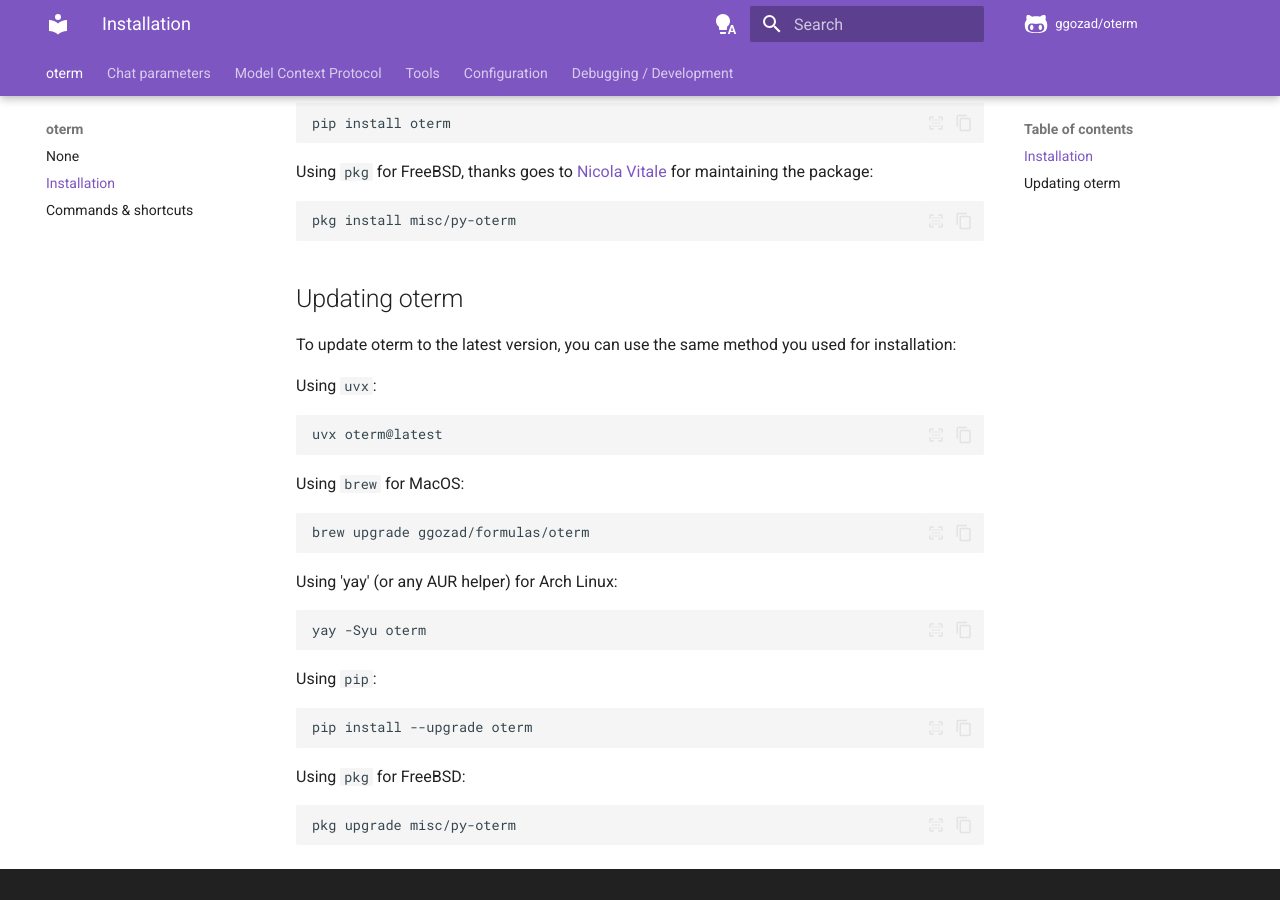
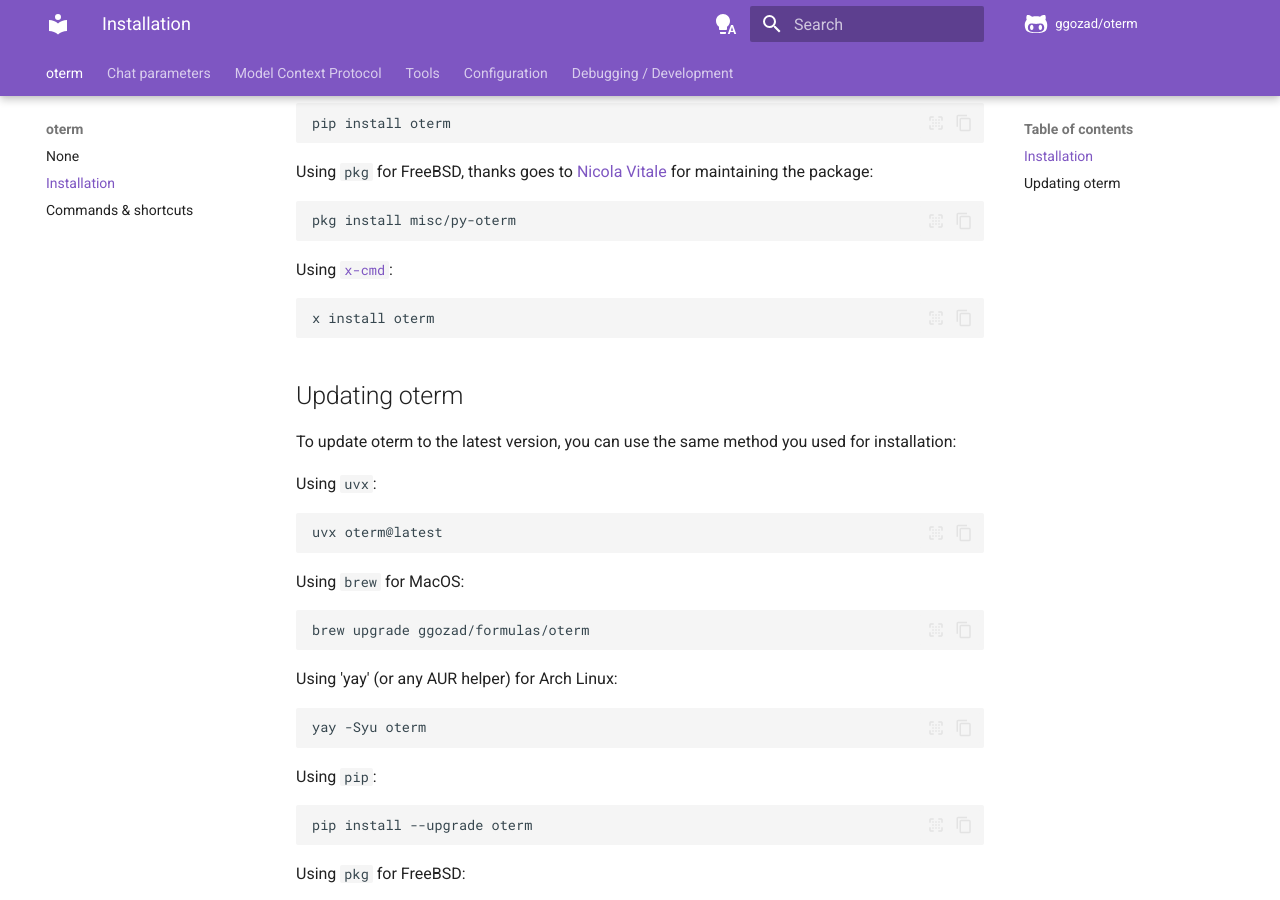
Before and after one commit to ggozad/oterm, an MkDocs documentation site: the page built from docs/installation.md, in a window 1280 px wide and 900 px high, scrolled down 760 px. Built offline with MkDocs 1.6.1 and Material for MkDocs 9.7.7, drawn with Linux system fonts in a browser that asks for light colours; comment, search, counter and statistics services are not loaded.

Commit message:
Added x install Support for oterm

````diff
--- a/docs/installation.md
+++ b/docs/installation.md
@@ -40,6 +40,12 @@
 pkg install misc/py-oterm
 ```
 
+Using [`x-cmd`](https://x-cmd.com/install/oterm):
+
+```bash
+x install oterm
+```
+
 ## Updating oterm
 
 To update oterm to the latest version, you can use the same method you used for installation:
````
